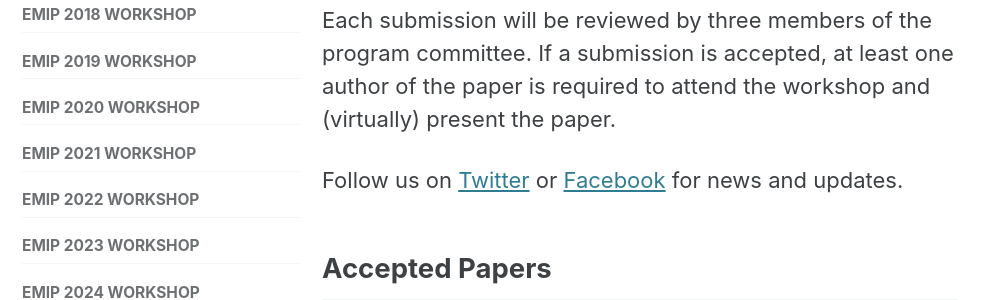
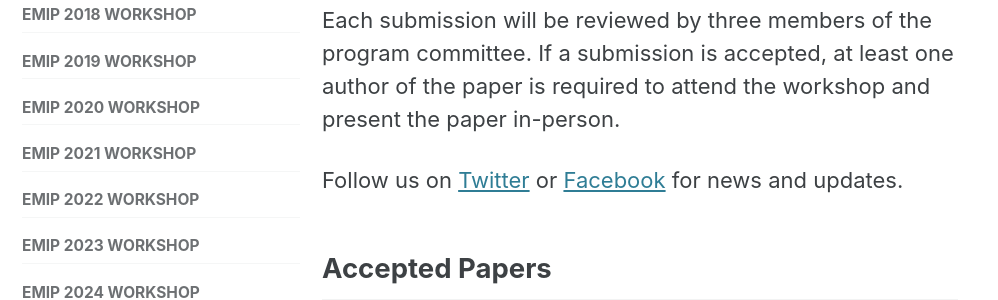
Before and after one commit to EMIPws/emipws.github.io, a Jekyll site: the page built from pages/workshop/emip-2025.md, in a window 1280 px wide and 900 px high, scrolled down 3967 px. Shown: the part 253-553 px from the top of the window, without its empty margins (0-998 px from the left). Built offline with Jekyll 4.4.1, drawn with Linux system fonts in a browser that asks for light colours; cached includes are drawn as plain includes.

Commit message:
require in-person presentation for 2025

```diff
--- a/pages/workshop/emip-2025.md
+++ b/pages/workshop/emip-2025.md
@@ -78,7 +78,7 @@ Additionally, EMIP will feature work-in-progress papers with up to 4 pages (sing
 
 Submissions must be written in English and should be submitted through Precision Conference System (PCS). To submit a paper, please visit: [https://new.precisionconference.com/user/login?society=etra](https://new.precisionconference.com/user/login?society=etra), select “Society: ETRA, Conference: ETRA2025, Track: ETRA 2025 – EMIP”. Your submission should be prepared following the [ETRA paper template instructions](http://etra.acm.org/2025/submissionprocess.html). Please use the ACM article template for all submissions with the `manuscript,review,anonymous` style.
 
-Each submission will be reviewed by three members of the program committee. If a submission is accepted, at least one author of the paper is required to attend the workshop and (virtually) present the paper.
+Each submission will be reviewed by three members of the program committee. If a submission is accepted, at least one author of the paper is required to attend the workshop and present the paper in-person.
 
 Follow us on [Twitter](https://twitter.com/emipws) or [Facebook](https://www.facebook.com/emipws/) for news and updates.
 
```
